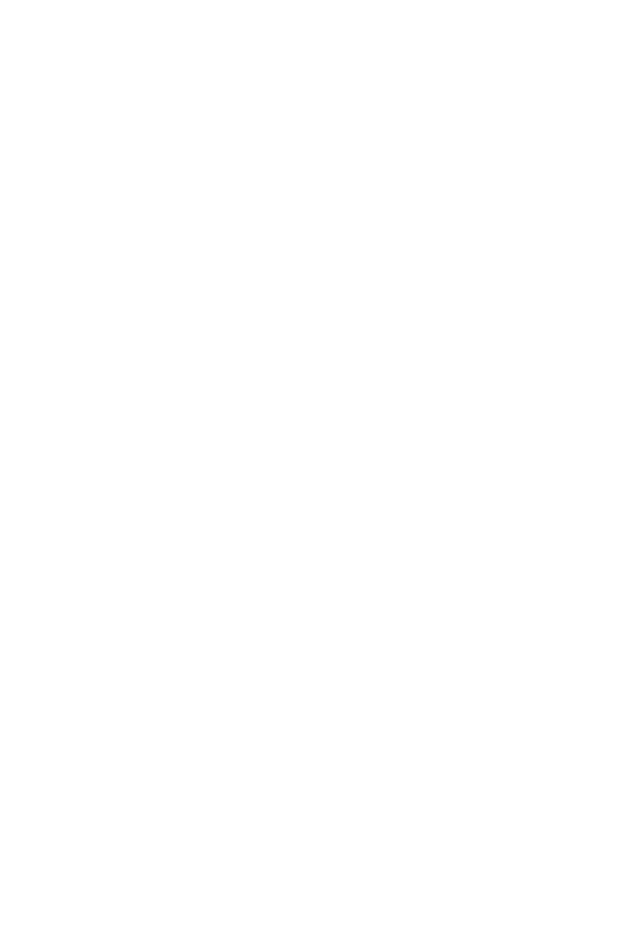
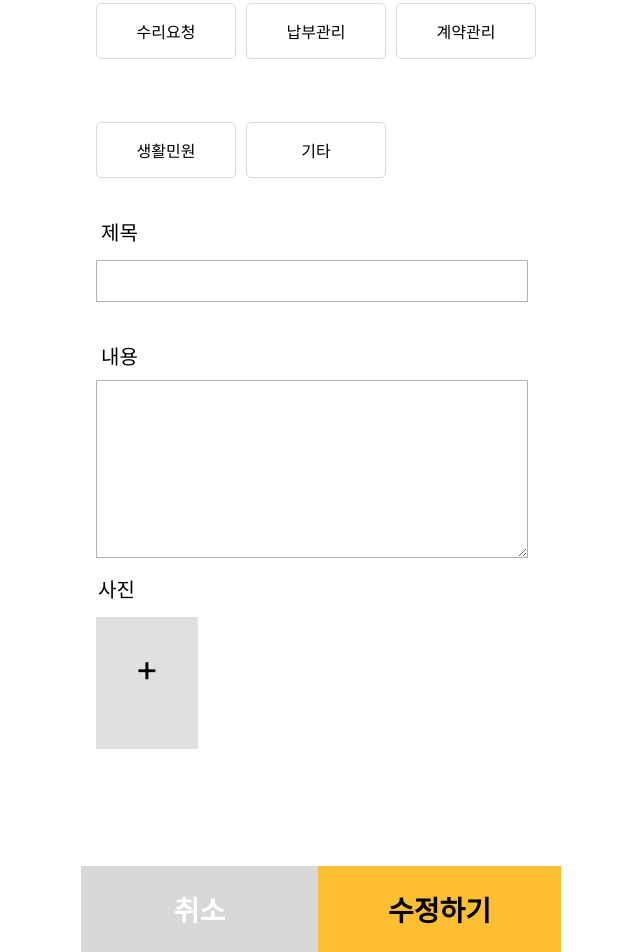
Before and after one commit to zladb/monthlyzip, a React (Create React App) app in the folder frontend/monthly-zip/: page /tenant/inquiry-update/1 in a window 1280 px wide. Before the commit this address had no page. Shown: the part 168-1120 px from the top of the page, without its empty margins (319-959 px from the left). Before the commit the page ends 800 px from the top, so only its background shows below. Built offline with nearby package versions, Linux system fonts and the light colour scheme; no server answers.

Commit message:
feat:임차인 문의 수정 API 연동
S12P21D109-190 #done 작업완료

```diff
--- a/frontend/monthly-zip/src/App.js
+++ b/frontend/monthly-zip/src/App.js
@@ -27,6 +27,7 @@ import PaymentReview from './features/tenant/payment/direct/PaymentReview';
 import PaymentPassword from './features/tenant/payment/direct/PaymentPassword';
 import PaymentConfirm from './features/tenant/payment/direct/PaymentConfirm';
 import AutoPaymentConfirm from './features/tenant/payment/auto/AutoPaymentConfirm';
+import InquiryUpdate from './features/tenant/inquiry/InquiryUpdate';
 
 function App() {
   // const [userType, setUserType] = useState(null);
@@ -72,6 +73,7 @@ function App() {
         <Route path="/tenant/inquiry-register" element={<InquiryRegister />} />
         <Route path="/tenant/inquiry-list" element={<InquiryList />} />
         <Route path="/tenant/inquiry-detail/:inquiryId" element={<InquiryDetail />} />
+        <Route path="/tenant/inquiry-update/:inquiryId" element={<InquiryUpdate />} />
 
 
 
--- a/frontend/monthly-zip/src/features/tenant/inquiry/InquiryDetail.module.css
+++ b/frontend/monthly-zip/src/features/tenant/inquiry/InquiryDetail.module.css
@@ -279,7 +279,6 @@
   text-align: center;
 }
 
-
 .disabledButton {
   color: #979797;
   white-space: nowrap;
--- /dev/null
+++ b/frontend/monthly-zip/src/features/tenant/inquiry/InquiryUpdate.jsx
@@ -0,0 +1,271 @@
+import React, { useState, useRef, useEffect } from "react";
+import axios from "axios";
+import styles from "./InquiryRegister.module.css";
+import { useNavigate, useParams } from "react-router-dom";
+
+function CategoryButton({ label, isSelected, onClick, className, wrapperClassName }) {
+  return (
+    <div className={wrapperClassName || ""}>
+      <button
+        className={`${className} ${isSelected ? styles.selected : ""}`}
+        onClick={() => onClick(label)}
+      >
+        {label}
+      </button>
+    </div>
+  );
+}
+
+function InputField({
+  label,
+  labelClassName,
+  inputClassName,
+  multiline = false,
+  value,
+  onChange,
+}) {
+  return (
+    <>
+      <label className={labelClassName}>{label}</label>
+      {multiline ? (
+        <textarea className={inputClassName} value={value} onChange={onChange}/>
+      ) : (
+        <input type="text" className={inputClassName} value={value} onChange={onChange}/>
+      )}
+    </>
+  );
+}
+
+function PhotoUpload({ labelClassName, uploadAreaClassName, onUpload }) {
+  const [image, setImage] = useState(null);
+  const [imagePreview, setImagePreview] = useState(null);
+  const fileInputRef = useRef(null);
+
+  const handleFileChange = (event) => {
+    const file = event.target.files[0];
+    if (file) {
+      const previewURL = URL.createObjectURL(file);
+      setImage(file);
+      setImagePreview(previewURL);
+      onUpload(file);
+    }
+  };
+
+  const handlePreviewImageClick = () => {
+    setImage(null);
+    setImagePreview(null);
+    fileInputRef.current.value = null;
+    onUpload(null);
+  };
+
+  return (
+    <>
+      <label className={labelClassName}>사진</label>
+      <button
+        className={uploadAreaClassName}
+        onClick={() => fileInputRef.current.click()}
+        aria-label="사진 업로드"
+      >
+        +
+      </button>
+      <input
+        type="file"
+        ref={fileInputRef}
+        style={{ display: "none" }}
+        onChange={handleFileChange}
+      />
+
+      {imagePreview && (
+        <img
+          src={imagePreview}
+          alt="미리보기, 클릭 시 삭제"
+          onClick={handlePreviewImageClick}
+          title="이미지를 클릭하면 삭제됩니다."
+          style={{ width: "200px", margin: "15px", objectFit: "cover" }}
+        />
+      )}
+    </>
+  );
+}
+
+
+function ActionButton({ label, className, variant = "primary", onClick }) {
+  return (
+    <button
+      className={className}
+      onClick={onClick}
+      type={variant === "primary" ? "submit" : "button"}
+    >
+      {label}
+    </button>
+  );
+}
+
+function InquiryUpdate() {
+  const [title, setTitle] = useState("");  // 제목
+  const [content, setContent] = useState("");  // 내용
+  const [selectedCategory, setSelectedCategory] = useState("")  // 선택된 카테고리
+  const [imageFile, setImageFile] = useState(null); // 이미지 파일 상태 추가
+  const [existingImageUrl, setExistingImageUrl] = useState("");
+
+  const { inquiryId } = useParams();
+  const navigate = useNavigate();
+
+  // 기존 문의내용 불러오기
+  useEffect(() => {
+    const fetchInquiry = async () => {
+      const token = localStorage.getItem("accessToken");
+
+      try {
+        const res = await axios.get(`/api/inquiries/${inquiryId}`, {
+          headers: { Authorization: `Bearer ${token}` },
+        });
+        const data = res.data.result;
+        setTitle(data.title);
+        setContent(data.content);
+        setSelectedCategory(data.inquiryType);
+        setExistingImageUrl(data.imageUrl || "");
+
+      } catch (error) {
+        console.log("문의 불러오기 실패:", error);
+      }
+    };
+    fetchInquiry();
+  }, [inquiryId]);
+
+  // 문의 수정 제출하기
+  const handleSubmit = async (e) => {
+    e.preventDefault();
+
+    console.log("카테고리:", selectedCategory);
+
+    if (!selectedCategory || !title.trim() || !content.trim()) {
+      alert("모든 항목을 입력해주세요.");
+      return;
+    }
+
+    const dto = { title, content, inquiryType: selectedCategory };
+    const formData = new FormData();
+    formData.append("data", new Blob([JSON.stringify(dto)], { type: "application/json" }));
+    if (imageFile) formData.append("image", imageFile);
+
+    try {
+      const token = localStorage.getItem("accessToken");
+      const res = await axios.patch(`/api/inquiries/${inquiryId}`, formData, {
+        headers: {
+          Authorization: `Bearer ${token}`,
+          "Content-Type": "multipart/form-data",
+        },
+      });
+
+      if (res.data.success) {
+        alert("수정이 완료되었습니다.");
+        navigate(`/tenant/inquiry-detail/${inquiryId}`);
+      } else {
+        console.log("수정 실패:", res.data.message);
+      }
+    } catch (error) {
+      console.log("수정 중 오류:", error);
+    }
+  };
+
+  // 이미지 업로드 핸들러
+  const handleImageUpload = (file) => {
+    setImageFile(file);
+    setExistingImageUrl("");
+  };
+
+  const handleClick = () => {
+    navigate(`/tenant/inquiry-detail/${inquiryId}`);
+  };
+
+  return (
+    <main className={styles.container}>
+      <header className={styles.header}>
+        <img
+          src="https://cdn.builder.io/api/v1/image/assets/94f9b1b367134d27b681c8187a3426ca/ded613580379a234172cc8f8602361131b73faf9?placeholderIfAbsent=true"
+          alt="Inquiry icon"
+          className={styles.icon}
+          onClick={handleClick}
+        />
+        <h1 className={styles.title}>문의 수정</h1>
+      </header>
+
+      <section className={styles.contentWrapper}>
+        {/* 카테고리 */}
+        <div className={styles.categorySection}>
+          <div className={styles.categoryNav}>
+            {["수리요청", "납부관리", "계약관리"].map((label) => (
+              <CategoryButton
+                key={label}
+                label={label}
+                isSelected={selectedCategory === label}
+                onClick={setSelectedCategory}
+                className={styles.categoryButton}
+              />
+            ))}
+          </div>
+          <div className={styles.secondaryCategoryNav}>
+            {["생활민원", "기타"].map((label) => (
+              <CategoryButton
+                key={label}
+                label={label}
+                isSelected={selectedCategory === label}
+                onClick={setSelectedCategory}
+                className={styles.categoryButton}
+              />
+            ))}
+          </div>
+        </div>
+
+        <InputField
+          label="제목"
+          labelClassName={styles.inputLabel}
+          inputClassName={styles.inputField}
+          value={title}
+          onChange={(e) => setTitle(e.target.value)}
+        />
+
+        <InputField
+          label="내용"
+          labelClassName={styles.inputLabel}
+          inputClassName={styles.textareaField}
+          multiline
+          value={content}
+          onChange={(e) => setContent(e.target.value)}
+        />
+
+        <PhotoUpload
+          labelClassName={styles.uploadLabel}
+          uploadAreaClassName={styles.uploadArea}
+          onUpload={handleImageUpload}
+        />
+
+        {/* 기존 이미지 표시 */}
+        {existingImageUrl && !imageFile && (
+          <img
+            src={existingImageUrl}
+            alt="기존 이미지"
+            style={{ width: "200px", margin: "15px", objectFit: "cover" }}
+          />
+        )}
+      </section>
+
+      <footer className={styles.footer}>
+        <ActionButton
+          label="취소"
+          className={styles.cancelButton}
+          variant="secondary"
+          onClick={handleClick}
+        />
+        <ActionButton
+          label="수정하기"
+          className={styles.submitButton}
+          variant="primary"
+          onClick={handleSubmit}
+        />
+      </footer>
+    </main>
+  );
+}
+export default InquiryUpdate;
```
Also changed, not shown: frontend/monthly-zip/src/features/tenant/inquiry/InquiryDetail.jsx (+46 -45 lines).
